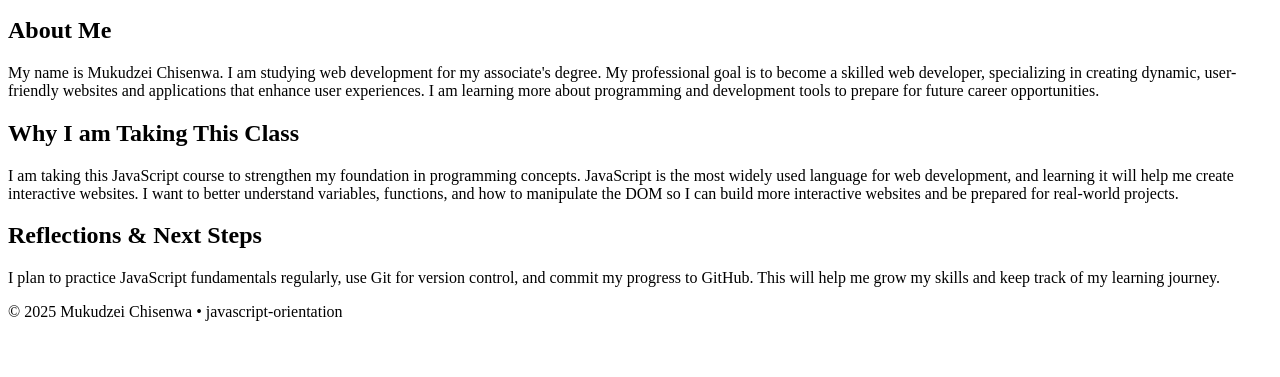
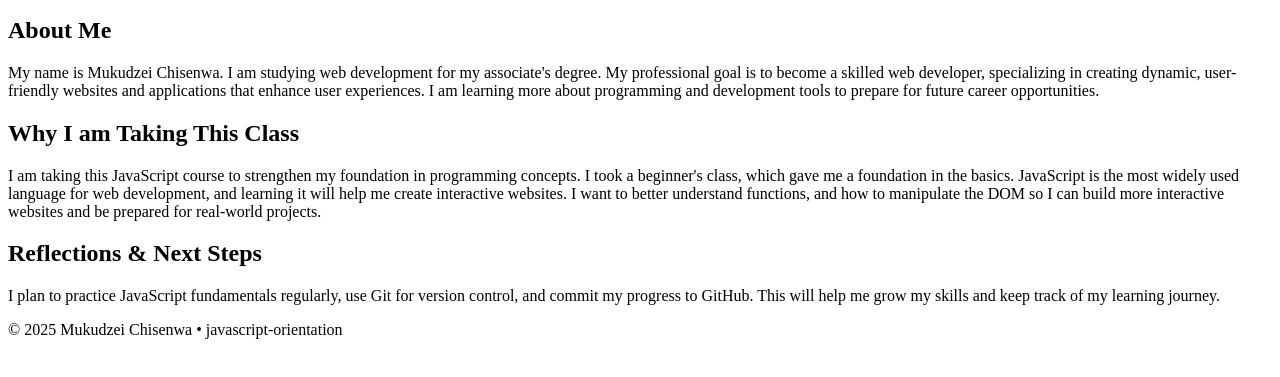
Before and after one commit to Mukudzei1996/javascript-orientation, a plain HTML site: page index.html in a window 1280 px wide. Shown: the part 101-478 px from the top of the page. Drawn offline with Linux system fonts and the light colour scheme.

Commit message:
Final Update

```diff
--- a/index.html
+++ b/index.html
@@ -22,9 +22,10 @@
 
       <section>
         <h2>Why I am Taking This Class</h2>
-        <p>I am taking this JavaScript course to strengthen my foundation in programming concepts. JavaScript is the most widely
+        <p>I am taking this JavaScript course to strengthen my foundation in programming concepts. I took a beginner's class,
+          which gave me a foundation in the basics. JavaScript is the most widely
           used language for web development, and learning it will help me create interactive websites. I want to better
-          understand variables, functions, and how to manipulate the DOM so I can build more interactive websites and be
+          understand functions, and how to manipulate the DOM so I can build more interactive websites and be
           prepared for real-world projects.</p>
       </section>
 
@@ -36,7 +37,7 @@
     </main>
 
     <footer>
-      <p>© <time datetime="2025">2025</time> Mukudzei Chisenwa • javascript-orientation</p>
+      <p>&copy; 2025 Mukudzei Chisenwa • javascript-orientation</p>
     </footer>
   </body>
 </html>
```
